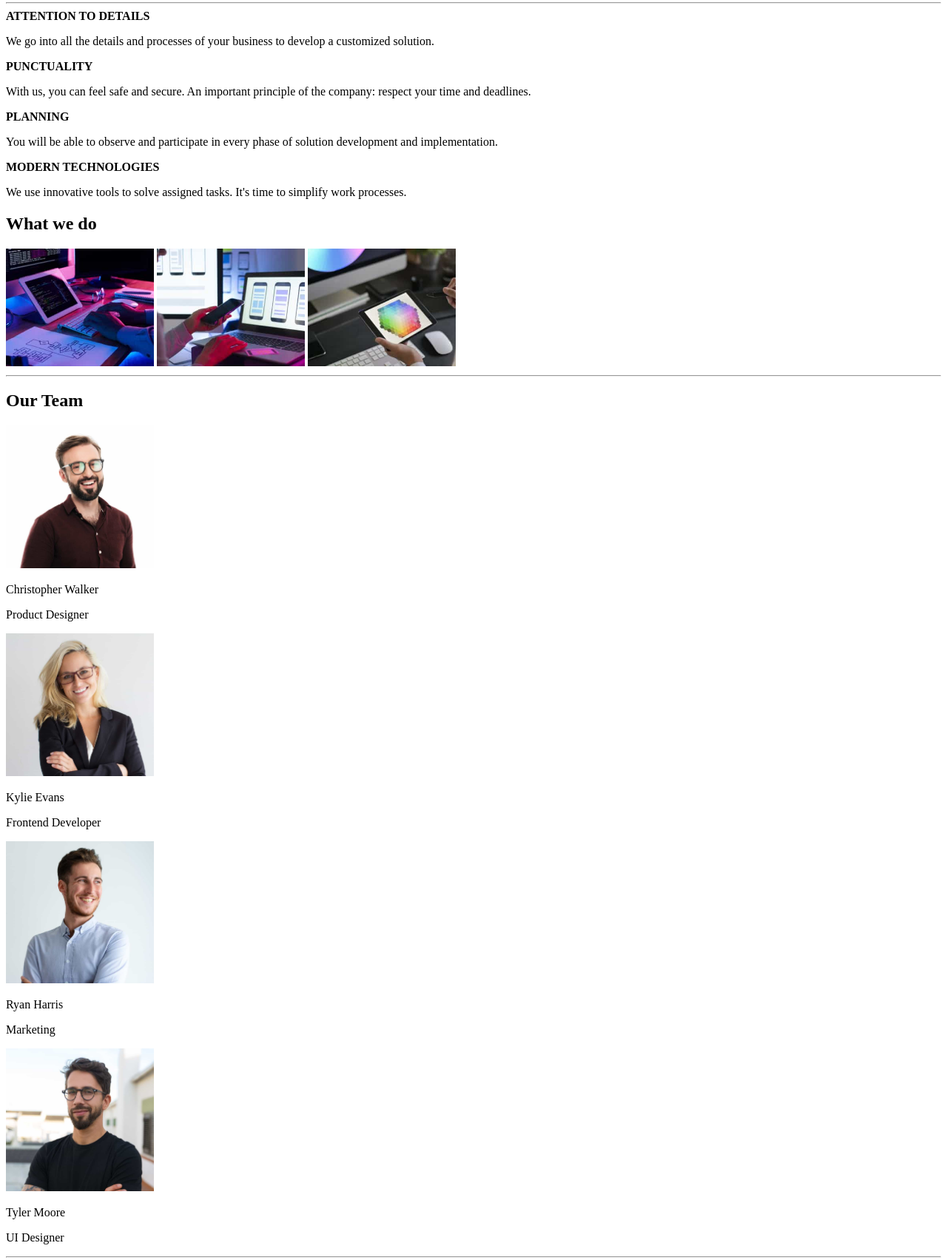
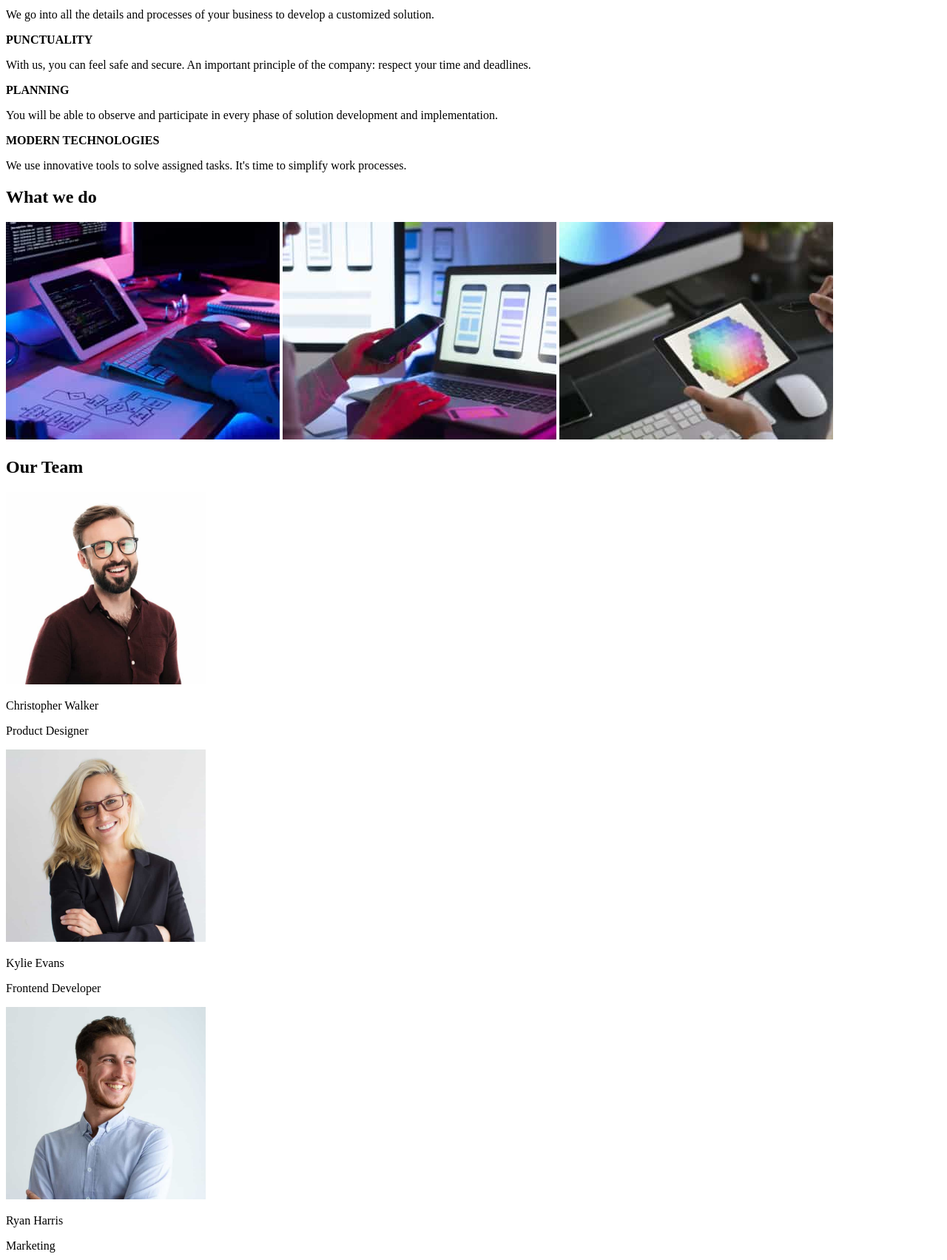
Before and after one commit to silvia-soescu/goit-markup-hw-01., a plain HTML site: page index.html in a window 1280 px wide. Shown: the part 233-1936 px from the top of the page at 74% size. Drawn offline with Linux system fonts and the light colour scheme.

Commit message:
errors correction

```diff
--- a/index.html
+++ b/index.html
@@ -17,33 +17,32 @@
           <li>Contacts</li>
         </ul>
       </nav>
-      <section>
+      <div>
         <a href="mailto:info@devstudio.com">info@devstudio.com</a>
         <a href="tel:+1212-772-4150" target="_blank">+1 212-772-4150</a>
-      </section>
+      </div>
     </header>
     <main>
+      <section>
         <!-- Main title and button -->
         <section>
-        <hr />
           <h1>EFFECTIVE SOLUTIONS FOR YOUR BUSINESS</h1>
           <button type="button">Request our service</button>
         </section>
         <!-- Group 1 -->
         <section>
           <div>
-          <hr />
             <b>ATTENTION TO DETAILS</b>
             <p>
-            We go into all the details and processes of your business to develop
-            a customized solution.
+              We go into all the details and processes of your business to
+              develop a customized solution.
             </p>
           </div>
           <div>
             <b>PUNCTUALITY</b>
             <p>
-            With us, you can feel safe and secure. An important principle of the
-            company: respect your time and deadlines.
+              With us, you can feel safe and secure. An important principle of
+              the company: respect your time and deadlines.
             </p>
           </div>
           <div>
@@ -60,35 +59,39 @@
               simplify work processes.
             </p>
           </div>
+        </section>
         <!-- What we do -->
         <div>
           <h2>What we do</h2>
           <img
             src="images/what-we-do-img1.jpg"
             alt="writing code"
-            width="200px"
+            width="370"
+            height="294"
           />
           <img
             src="images/what-we-do-img2.jpg"
             alt="developing mobile apps"
-            width="200px"
+            width="370"
+            height="294"
           />
           <img
             src="images/what-we-do-img3.jpg"
             alt="choosing colors"
-            width="200px"
+            width="370"
+            height="294"
           />
         </div>
       </section>
       <!-- Our Team  -->
       <section>
-        <hr />
         <h2>Our Team</h2>
         <div>
           <img
             src="images/our-team-img1.jpg"
             alt="team member Christopher Walker"
-            width="200px"
+            width="270"
+            height="260"
           />
           <p>Christopher Walker</p>
           <p>Product Designer</p>
@@ -97,7 +100,8 @@
           <img
             src="images/our-team-img2.jpg"
             alt="team member Kylie Evans"
-            width="200px"
+            width="270"
+            height="260"
           />
           <p>Kylie Evans</p>
           <p>Frontend Developer</p>
@@ -106,7 +110,8 @@
           <img
             src="images/our-team-img3.jpg"
             alt="team member Ryan Harris"
-            width="200px"
+            width="270"
+            height="260"
           />
           <p>Ryan Harris</p>
           <p>Marketing</p>
@@ -115,15 +120,16 @@
           <img
             src="images/our-team-img4.jpg"
             alt="team meamber Tyler Moore"
-            width="200px"
+            width="270"
+            height="260"
           />
           <p>Tyler Moore</p>
           <p>UI Designer</p>
         </div>
       </section>
+    </main>
     <!-- Footer -->
     <footer>
-        <hr />
       <a href="#">WebStudio</a>
       <address>695 Park Ave, NY 10065, USA</address>
       <address>
@@ -131,6 +137,5 @@
       </address>
       <address><a href="tel:+12127724150">+1 212-772-4150</a></address>
     </footer>
-    </main>
   </body>
 </html>
```
Lines whose indentation alone changed are shown as unchanged.
